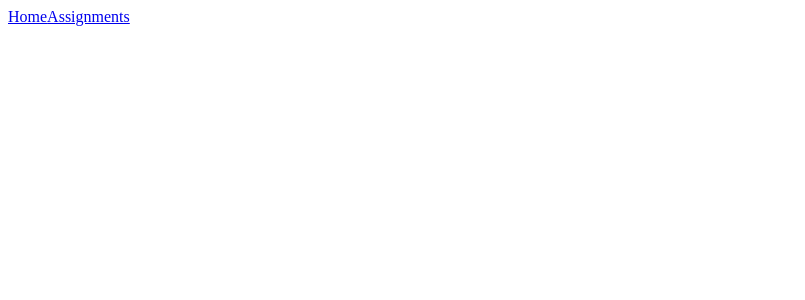
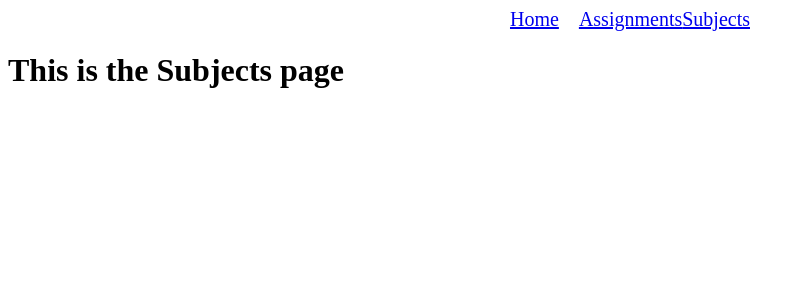
Before and after one commit to dav53521/Uni-and-Entertainment-Tracker-And-Helper, a Vue app: page /subjects in a window 1280 px wide. Before the commit this address had no page. Shown: the top 300 px of the page, without its empty margins (0-805 px from the left). Built offline with nearby package versions, Linux system fonts and the light colour scheme.

Commit message:
Created a new page for subjects

```diff
--- a/src/App.vue
+++ b/src/App.vue
@@ -6,8 +6,9 @@ import { RouterLink, RouterView } from 'vue-router'
   <header>
     <div class="wrapper">
       <nav>
-        <RouterLink to="/">Home</RouterLink>
-        <RouterLink to="/assignments">Assignments</RouterLink>
+        <RouterLink to="/" class="home-routelink">Home</RouterLink>
+        <RouterLink to="/assignments" class="assignments-routelink">Assignments</RouterLink>
+        <RouterLink to="/subjects" class="subjects-routelink">Subjects</RouterLink>
       </nav>
     </div>
   </header>
@@ -16,4 +17,16 @@ import { RouterLink, RouterView } from 'vue-router'
 </template>
 
 <style scoped>
+  .wrapper {
+    text-align: center;
+  }
+
+  nav {
+    font-size: 20px;
+  }
+
+  .home-routelink{
+    position: relative;
+    right: 20px;
+  }
 </style>
--- a/src/router/index.ts
+++ b/src/router/index.ts
@@ -16,7 +16,12 @@ const router = createRouter({
       // this generates a separate chunk (About.[hash].js) for this route
       // which is lazy-loaded when the route is visited.
       component: () => import('../views/Assignments.vue')
-    }
+    },
+    {
+      path: '/subjects',
+      name: 'subjects',
+      component: () => import('../views/Subjects.vue')
+    },
   ]
 })
 
--- /dev/null
+++ b/src/views/Subjects.vue
@@ -0,0 +1,6 @@
+<template>
+    <h1>This is the Subjects page</h1>
+</template>
+
+<style scoped>
+</style>
```
